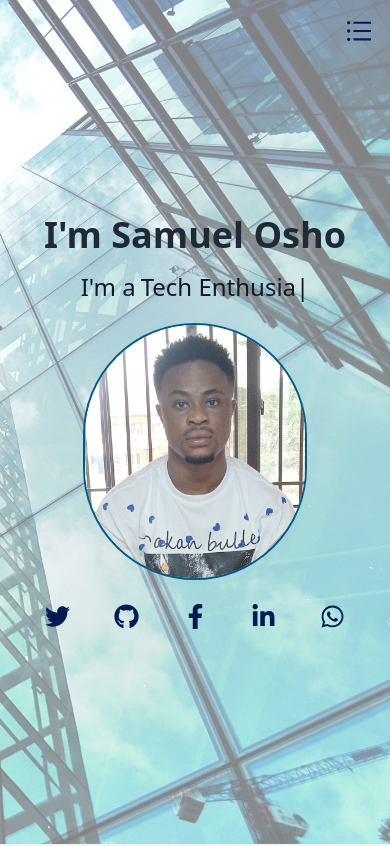
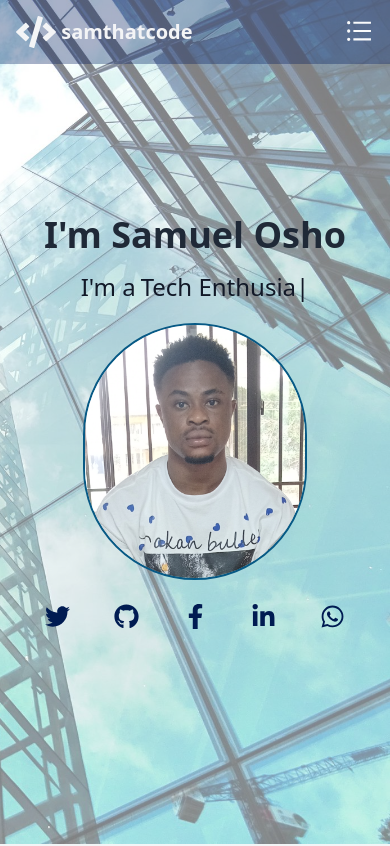
Before and after one commit to samthatcode/vite-portfolio, a React (Vite) app: page / in a window 390 px wide. Shown: the top 846 px of the page. Built offline with nearby package versions, Linux system fonts and the light colour scheme.

Commit message:
Updated the navbar

```diff
--- a/src/components/ProjectItem.jsx
+++ b/src/components/ProjectItem.jsx
@@ -9,10 +9,10 @@ const ProjectItem = ({ img, title, framework }) => {
           {title}
         </h3>
         {framework === 'nextjs' && (
-          <p className="pb-4 pt-2 text-white text-center">Next.js</p>
+          <p className="pb-4 pt-2 text-[#001b5e] font-extrabold text-3xl text-center">Next.js</p>
         )}
         {framework === 'react' && (
-          <p className="pb-4 pt-2 text-white text-center">React.js</p>
+          <p className="pb-4 pt-2 text-[#001b5e] font-extrabold text-3xl text-center">React.js</p>
         )}
 
         <p className="text-center p-3 rounded-lg bg-white text-gray-700 font-bold cursor-pointer text-lg">
--- a/src/components/SideNav.jsx
+++ b/src/components/SideNav.jsx
@@ -8,6 +8,7 @@ import {
 } from "react-icons/ai";
 import { BsPerson } from "react-icons/bs";
 import { GrProjects } from "react-icons/gr";
+import { FaCode } from "react-icons/fa";
 
 const SideNav = () => {
   const [nav, setNav] = useState(false);
@@ -24,25 +25,28 @@ const SideNav = () => {
   return (
     <div>
       {/* Nav Toggle */}
+      <div className="flex justify-between items-center bg-[#001b5e57] fixed top-0 left-0 w-full h-16 px-4 z-[99]">
+        <div className="flex items-center">
+          <h1 className="text-gray-100 text-xl font-bold flex items-center justify-center"><FaCode size={40}/> &nbsp;samthatcode</h1>
+        </div>
         {nav ? (
           <AiOutlineClose
             size={30}
             onClick={() => setNav(!nav)}
-          className="fixed top-4 right-4 z-[99] md:hidden cursor-pointer ease-in duration-200 font-semibold fill-[#001b5e]"
+            className="fixed top-4 right-4 z-[99] md:hidden cursor-pointer ease-in duration-200 font-semibold text-gray-50 "
           />
         ) : (
           <AiOutlineBars
             size={30}
             onClick={() => setNav(!nav)}
-          className="fixed top-4 right-4 z-[99] md:hidden cursor-pointer ease-in duration-200 font-semibold fill-[#001b5e]"
+            className="fixed top-4 right-4 z-[99] md:hidden cursor-pointer ease-in duration-200 font-semibold text-gray-50"
           />
         )}
+      </div>
 
       {nav ? (
         <div
-          className={`w-full fixed h-screen bg-white flex flex-col justify-center items-center z-20 transform transition-transform duration-300 ease-in-out ${
-            nav ? "translate-x-0" : "-translate-x-full"
-          }`}
+          className={`w-full fixed h-screen bg-white flex flex-col justify-center items-center z-20 transform transition-transform duration-300 ease-in-out`}
         >
           {/* Mobile nav items */}
           <a
@@ -79,7 +83,6 @@ const SideNav = () => {
           </a>
           <a
             onClick={handleResumeClick}
-
             className="w-[75%] flex justify-center items-center rounded shadow-lg bg-gray-100 shadow-gray-400 m-2 p-4 cursor-pointer hover:scale-110 ease-in duration-200"
           >
             <BsPerson size={20} />
@@ -146,7 +149,6 @@ const SideNav = () => {
           <div className="flex hover:text-blue-500">
             <a
               onClick={handleResumeClick}
-
               className="rounded-full shadow-lg bg-gray-200  m-2 p-4 cursor-pointer hover:scale-110 ease-in duration-300"
             >
               <BsPerson size={30} />
```
Lines whose indentation alone changed are shown as unchanged.
